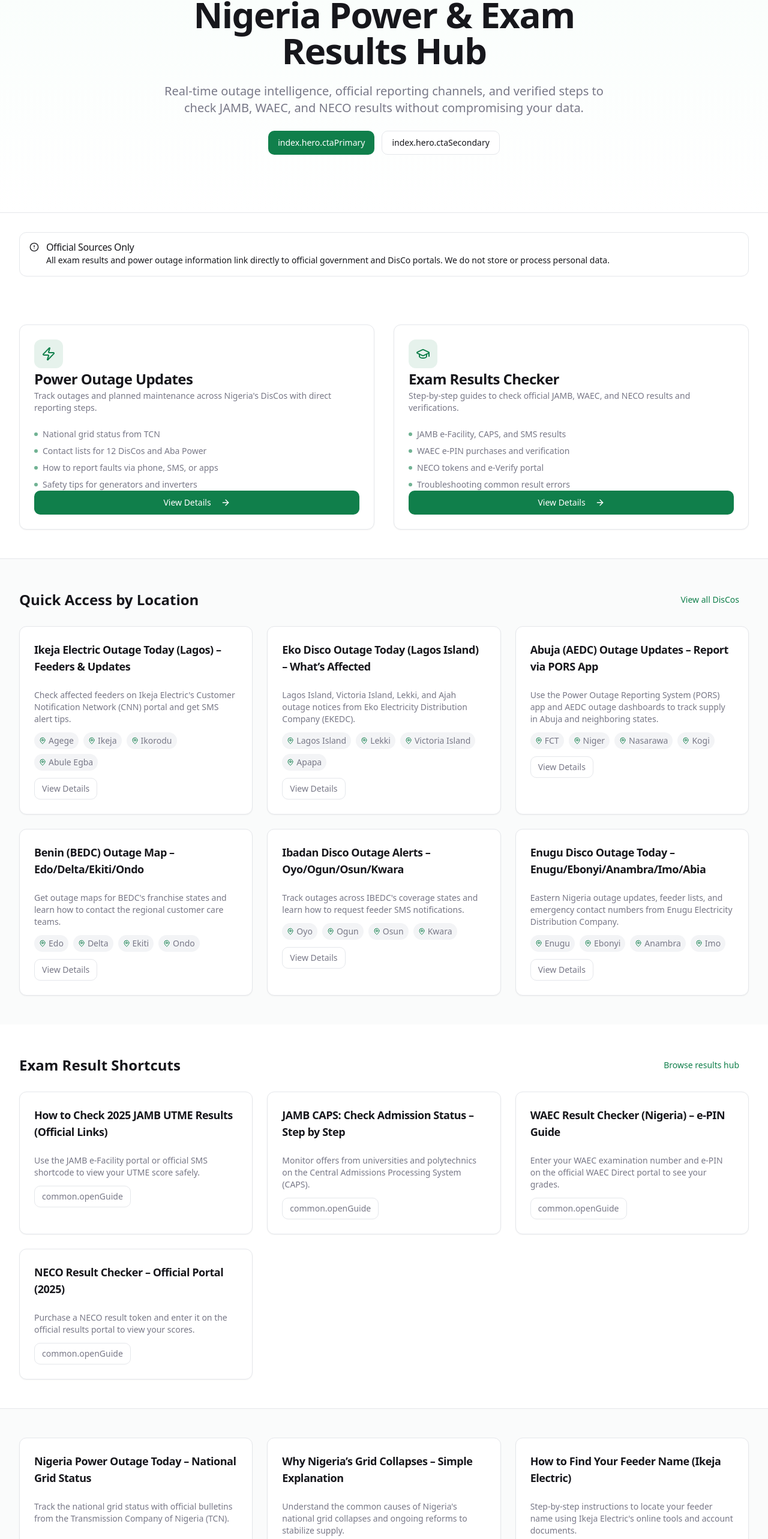
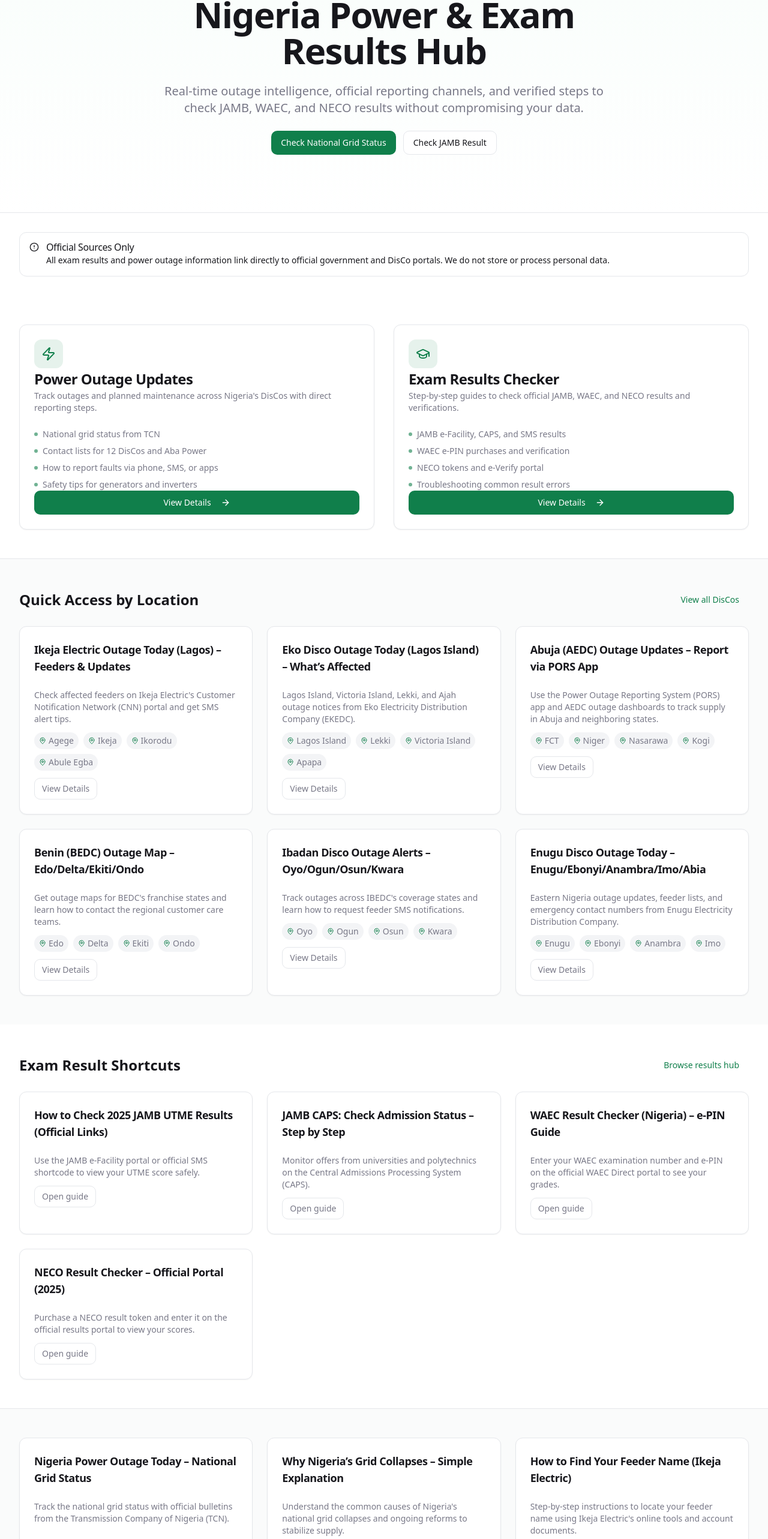
Before and after one commit to fabianmarian8/ng-power-exams, a React (Vite) app: page / in a window 1280 px wide. Shown: the part 167-2733 px from the top of the page at 60% size. Built offline with nearby package versions, Linux system fonts and the light colour scheme; the HTML template or start-up script is replaced by a standard one.

Commit message:
Fix remaining translation errors

```diff
--- a/src/pages/Index.tsx
+++ b/src/pages/Index.tsx
@@ -37,10 +37,10 @@ const Index = () => {
               </p>
               <div className="flex flex-wrap justify-center gap-3">
                 <Button asChild>
-                  <Link to="/outages/national-grid-status">{t('index.hero.ctaPrimary')}</Link>
+                  <Link to="/outages/national-grid-status">{t('index.hero.checkGridButton')}</Link>
                 </Button>
                 <Button asChild variant="outline">
-                  <Link to="/results/check-jamb-result-2025">{t('index.hero.ctaSecondary')}</Link>
+                  <Link to="/results/check-jamb-result-2025">{t('index.hero.checkJambButton')}</Link>
                 </Button>
               </div>
             </div>
@@ -140,7 +140,7 @@ const Index = () => {
                   <CardContent className="space-y-3 text-sm text-muted-foreground">
                     <p>{guide!.heroDescription}</p>
                     <Button asChild variant="outline" size="sm">
-                      <Link to={`/results/${guide!.slug}`}>{t('common.openGuide')}</Link>
+                      <Link to={`/results/${guide!.slug}`}>{t('index.examShortcuts.openGuide')}</Link>
                     </Button>
                   </CardContent>
                 </Card>
@@ -159,7 +159,7 @@ const Index = () => {
                   <CardContent className="space-y-3 text-sm text-muted-foreground">
                     <p>{guide.heroDescription}</p>
                     <Button asChild variant="ghost" className="px-0 text-primary hover:text-primary">
-                      <Link to={`/outages/${guide.slug}`}>{t('common.readHowTo')}</Link>
+                      <Link to={`/outages/${guide.slug}`}>{t('index.howToSection.readHowTo')}</Link>
                     </Button>
                   </CardContent>
                 </Card>
--- a/src/pages/Outages.tsx
+++ b/src/pages/Outages.tsx
@@ -96,7 +96,7 @@ const Outages = () => {
                       </div>
                     )}
                     <Button asChild variant="outline" className="group-hover:bg-primary group-hover:text-primary-foreground">
-                      <Link to={`/outages/${guide.slug}`}>{t('common.openGuide')}</Link>
+                      <Link to={`/outages/${guide.slug}`}>{t('outages.discoSection.openGuide')}</Link>
                     </Button>
                   </CardContent>
                 </Card>
--- a/src/pages/Results.tsx
+++ b/src/pages/Results.tsx
@@ -68,7 +68,7 @@ const Results = () => {
             <div className="space-y-4">
               <h2 className="text-2xl font-semibold">{t('results.jambSection.title')}</h2>
               <p className="text-sm text-muted-foreground">
-                {t('results.jambSection.description')}
+                {t('results.jambSection.subtitle')}
               </p>
               <div className="grid gap-4">
                 {jambGuides.map((guide) => (
@@ -90,7 +90,7 @@ const Results = () => {
             <div className="space-y-4">
               <h2 className="text-2xl font-semibold">{t('results.waecSection.title')}</h2>
               <p className="text-sm text-muted-foreground">
-                {t('results.waecSection.description')}
+                {t('results.waecSection.subtitle')}
               </p>
               <div className="grid gap-4">
                 {waecGuides.map((guide) => (
@@ -112,7 +112,7 @@ const Results = () => {
             <div className="space-y-4">
               <h2 className="text-2xl font-semibold">{t('results.necoSection.title')}</h2>
               <p className="text-sm text-muted-foreground">
-                {t('results.necoSection.description')}
+                {t('results.necoSection.subtitle')}
               </p>
               <div className="grid gap-4">
                 {necoGuides.map((guide) => (
```
